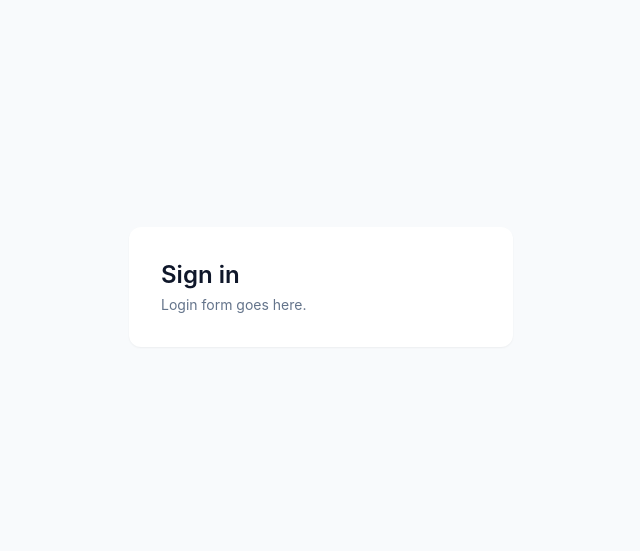
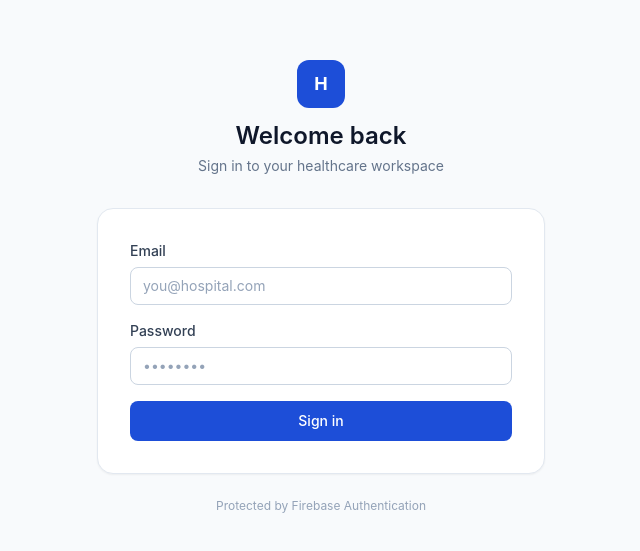
Before and after one commit to SumitPokhriyal5/healthcare-saas, a React (Vite) app: page /login in a window 1280 px wide. Shown: the part 113-664 px from the top of the page, without its empty margins (319-959 px from the left). Built offline with nearby package versions, Linux system fonts and the light colour scheme; no server answers.

Commit message:
feat(auth): build login page with zod validation, error handling, and redirect-back support

```diff
--- a/package.json
+++ b/package.json
@@ -17,6 +17,7 @@
     "react": "^19.2.5",
     "react-dom": "^19.2.5",
     "react-router-dom": "^7.14.2",
+    "zod": "^4.4.1",
     "zustand": "^5.0.12"
   },
   "devDependencies": {
--- /dev/null
+++ b/src/modules/auth/LoginForm.tsx
@@ -0,0 +1,99 @@
+import { useEffect, useState, type FormEvent } from 'react';
+import { useNavigate, useLocation } from 'react-router-dom';
+import { Input } from '@shared/components/Input';
+import { Button } from '@shared/components/Button';
+import { useAuthStore } from '@lib/store/authStore';
+import { useAuth } from './useAuth';
+import { loginSchema, type LoginFormValues } from './loginSchema';
+
+type FieldErrors = Partial<Record<keyof LoginFormValues, string>>;
+
+interface LocationState {
+  from?: { pathname: string };
+}
+
+export default function LoginForm() {
+  const navigate = useNavigate();
+  const location = useLocation();
+  const { login } = useAuth();
+  const isLoading = useAuthStore((s) => s.isLoading);
+  const serverError = useAuthStore((s) => s.error);
+
+  const [values, setValues] = useState<LoginFormValues>({ email: '', password: '' });
+  const [fieldErrors, setFieldErrors] = useState<FieldErrors>({});
+  const setError = useAuthStore((s) => s.setError);
+
+  useEffect(() => {
+    return () => {
+      setError(null);
+    };
+  }, [setError]);
+
+  const updateField = (field: keyof LoginFormValues, value: string) => {
+    setValues((prev) => ({ ...prev, [field]: value }));
+    if (fieldErrors[field]) {
+      setFieldErrors((prev) => ({ ...prev, [field]: undefined }));
+    }
+  };
+
+  const handleSubmit = async (e: FormEvent) => {
+    e.preventDefault();
+
+    const parsed = loginSchema.safeParse(values);
+    if (!parsed.success) {
+      const errors: FieldErrors = {};
+      for (const issue of parsed.error.issues) {
+        const field = issue.path[0] as keyof LoginFormValues;
+        if (!errors[field]) errors[field] = issue.message;
+      }
+      setFieldErrors(errors);
+      return;
+    }
+
+    const result = await login(parsed.data.email, parsed.data.password);
+    if (result.ok) {
+      const from = (location.state as LocationState | null)?.from?.pathname ?? '/dashboard';
+      navigate(from, { replace: true });
+    }
+  };
+
+  return (
+    <form onSubmit={handleSubmit} noValidate className="space-y-4">
+      <Input
+        name="email"
+        type="email"
+        label="Email"
+        placeholder="you@hospital.com"
+        autoComplete="email"
+        value={values.email}
+        onChange={(e) => updateField('email', e.target.value)}
+        error={fieldErrors.email}
+        disabled={isLoading}
+      />
+      <Input
+        name="password"
+        type="password"
+        label="Password"
+        placeholder="••••••••"
+        autoComplete="current-password"
+        value={values.password}
+        onChange={(e) => updateField('password', e.target.value)}
+        error={fieldErrors.password}
+        disabled={isLoading}
+      />
+
+      {serverError && (
+        <div
+          role="alert"
+          className="rounded-lg border border-red-200 bg-red-50 px-3 py-2 text-sm text-red-700"
+        >
+          {serverError}
+        </div>
+      )}
+
+      <Button type="submit" isLoading={isLoading} className="w-full">
+        {isLoading ? 'Signing in...' : 'Sign in'}
+      </Button>
+    </form>
+  );
+}
--- a/src/modules/auth/LoginPage.tsx
+++ b/src/modules/auth/LoginPage.tsx
@@ -1,9 +1,24 @@
+import LoginForm from './LoginForm';
+
 export default function LoginPage() {
   return (
-    <div className="flex min-h-screen items-center justify-center p-6">
-      <div className="w-full max-w-sm rounded-xl bg-white p-8 shadow-sm">
-        <h1 className="text-2xl font-semibold text-slate-900">Sign in</h1>
-        <p className="mt-1 text-sm text-slate-500">Login form goes here.</p>
+    <div className="flex min-h-screen items-center justify-center bg-slate-50 p-6">
+      <div className="w-full max-w-md">
+        <div className="mb-8 text-center">
+          <div className="mx-auto mb-3 flex h-12 w-12 items-center justify-center rounded-xl bg-brand-600 text-white">
+            <span className="text-lg font-bold">H</span>
+          </div>
+          <h1 className="text-2xl font-semibold text-slate-900">Welcome back</h1>
+          <p className="mt-1 text-sm text-slate-500">Sign in to your healthcare workspace</p>
+        </div>
+
+        <div className="rounded-2xl border border-slate-200 bg-white p-6 shadow-sm sm:p-8">
+          <LoginForm />
+        </div>
+
+        <p className="mt-6 text-center text-xs text-slate-400">
+          Protected by Firebase Authentication
+        </p>
       </div>
     </div>
   );
--- /dev/null
+++ b/src/modules/auth/loginSchema.ts
@@ -0,0 +1,11 @@
+import { z } from 'zod';
+
+export const loginSchema = z.object({
+  email: z.string().min(1, 'Email is required').email('Please enter a valid email address'),
+  password: z
+    .string()
+    .min(1, 'Password is required')
+    .min(6, 'Password must be at least 6 characters'),
+});
+
+export type LoginFormValues = z.infer<typeof loginSchema>;
--- a/src/routes/ProtectedRoute.tsx
+++ b/src/routes/ProtectedRoute.tsx
@@ -1,11 +1,12 @@
-import { Navigate, Outlet } from 'react-router-dom';
+import { Navigate, Outlet, useLocation } from 'react-router-dom';
 import { useAuthStore, selectIsAuthenticated } from '@lib/store/authStore';
 
 export default function ProtectedRoute() {
   const isAuthenticated = useAuthStore(selectIsAuthenticated);
+  const location = useLocation();
 
   if (!isAuthenticated) {
-    return <Navigate to="/login" replace />;
+    return <Navigate to="/login" replace state={{ from: location }} />;
   }
   return <Outlet />;
 }
--- /dev/null
+++ b/src/shared/components/Button.tsx
@@ -0,0 +1,51 @@
+import { forwardRef, type ButtonHTMLAttributes, type ReactNode } from 'react';
+
+type Variant = 'primary' | 'secondary' | 'ghost';
+type Size = 'sm' | 'md';
+
+interface ButtonProps extends ButtonHTMLAttributes<HTMLButtonElement> {
+  variant?: Variant;
+  size?: Size;
+  isLoading?: boolean;
+  children: ReactNode;
+}
+
+const variantClasses: Record<Variant, string> = {
+  primary:
+    'bg-brand-600 text-white hover:bg-brand-700 focus-visible:ring-brand-500 disabled:bg-brand-600/60',
+  secondary:
+    'bg-white text-slate-900 border border-slate-300 hover:bg-slate-50 focus-visible:ring-brand-500',
+  ghost: 'text-slate-700 hover:bg-slate-100 focus-visible:ring-brand-500',
+};
+
+const sizeClasses: Record<Size, string> = {
+  sm: 'h-8 px-3 text-sm',
+  md: 'h-10 px-4 text-sm',
+};
+
+export const Button = forwardRef<HTMLButtonElement, ButtonProps>(function Button(
+  {
+    variant = 'primary',
+    size = 'md',
+    isLoading = false,
+    disabled,
+    children,
+    className = '',
+    ...props
+  },
+  ref,
+) {
+  return (
+    <button
+      ref={ref}
+      disabled={disabled || isLoading}
+      className={`inline-flex items-center justify-center gap-2 rounded-lg font-medium transition-colors focus:outline-none focus-visible:ring-2 focus-visible:ring-offset-2 disabled:cursor-not-allowed ${variantClasses[variant]} ${sizeClasses[size]} ${className}`}
+      {...props}
+    >
+      {isLoading && (
+        <span className="h-4 w-4 animate-spin rounded-full border-2 border-current border-t-transparent" />
+      )}
+      {children}
+    </button>
+  );
+});
--- /dev/null
+++ b/src/shared/components/Input.tsx
@@ -0,0 +1,45 @@
+import { forwardRef, type InputHTMLAttributes } from 'react';
+
+interface InputProps extends InputHTMLAttributes<HTMLInputElement> {
+  label?: string;
+  error?: string;
+  hint?: string;
+}
+
+export const Input = forwardRef<HTMLInputElement, InputProps>(function Input(
+  { label, error, hint, id, className = '', ...props },
+  ref,
+) {
+  const inputId = id ?? props.name;
+  const describedBy = error ? `${inputId}-error` : hint ? `${inputId}-hint` : undefined;
+
+  return (
+    <div className="w-full">
+      {label && (
+        <label htmlFor={inputId} className="mb-1.5 block text-sm font-medium text-slate-700">
+          {label}
+        </label>
+      )}
+      <input
+        ref={ref}
+        id={inputId}
+        aria-invalid={!!error}
+        aria-describedby={describedBy}
+        className={`w-full rounded-lg border bg-white px-3 py-2 text-sm text-slate-900 placeholder:text-slate-400 focus:outline-none focus:ring-2 focus:ring-brand-500/30 disabled:cursor-not-allowed disabled:bg-slate-50 ${
+          error ? 'border-red-400 focus:border-red-500' : 'border-slate-300 focus:border-brand-500'
+        } ${className}`}
+        {...props}
+      />
+      {error && (
+        <p id={`${inputId}-error`} className="mt-1.5 text-xs text-red-600">
+          {error}
+        </p>
+      )}
+      {!error && hint && (
+        <p id={`${inputId}-hint`} className="mt-1.5 text-xs text-slate-500">
+          {hint}
+        </p>
+      )}
+    </div>
+  );
+});
```
Also changed, not shown: 1 other file (tests, documents, lock files or other folders).
